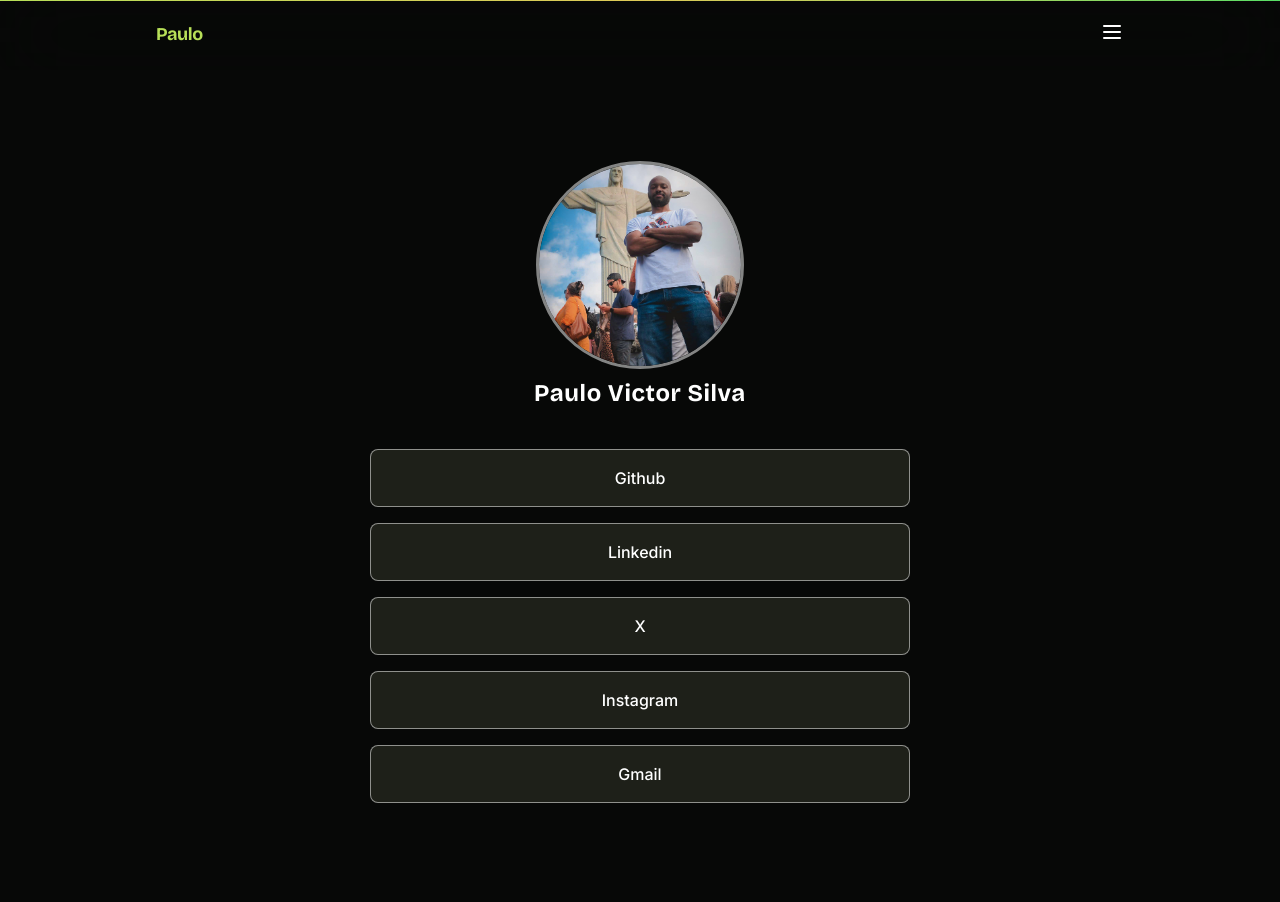
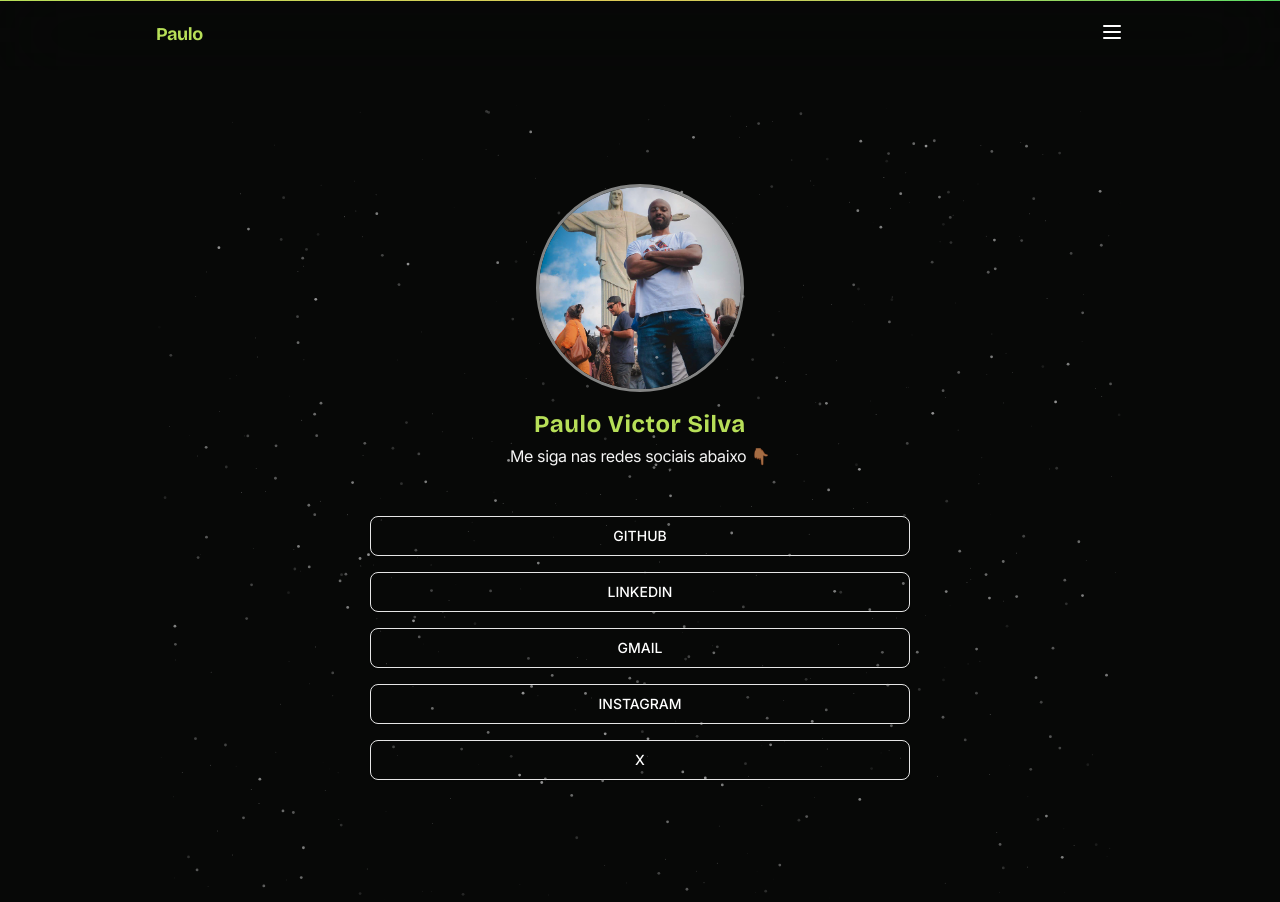
Before and after one commit to paulopbi/portfolio, a Next.js app: page /contato in a window 1280 px wide. Built offline with nearby package versions, Linux system fonts and the light colour scheme.

Commit message:
feat: add contact page

```diff
--- a/src/app/contato/page.tsx
+++ b/src/app/contato/page.tsx
@@ -1,39 +1,9 @@
-import Image from "next/image"
-import ContactPicture from "@/assets/images/picture_contact.jpg"
-
-import { contactsPageLinks } from "@/constants/contactConstants"
+import Contact from "@/sections/Contact"
 
 const ContactPage = () => {
   return (
     <section className="relative z-10 container flex min-h-dvh flex-col items-center justify-center">
-      {/* image */}
-      <div className="mx-auto mb-2 size-52 overflow-hidden rounded-full border-3 border-white/50">
-        <Image
-          src={ContactPicture}
-          alt="Foto do programador Paulo Victor no cristo redentor Rio de Janeiro"
-          width={208}
-          height={208}
-          className="h-full w-full object-cover object-center"
-        />
-      </div>
-
-      {/* name */}
-      <p className="subtitle mb-10 text-center">Paulo Victor Silva</p>
-
-      {/* links */}
-      <div className="mb-10 flex w-full max-w-[540px] flex-col items-center justify-center gap-4">
-        {contactsPageLinks.map((link) => (
-          <a
-            key={link.name}
-            href={link.href}
-            target="_blank"
-            rel="noreferrer"
-            className="bg-foreground inline-block w-full rounded-[8px] border border-white/50 px-6 py-4 text-center text-base font-medium capitalize"
-          >
-            {link.name}
-          </a>
-        ))}
-      </div>
+      <Contact />
     </section>
   )
 }
--- a/src/constants/contactConstants.ts
+++ b/src/constants/contactConstants.ts
@@ -1,7 +1,7 @@
 export const contactsPageLinks = [
   { href: "https://github.com/paulopbi", name: "github" },
   { href: "https://www.linkedin.com/in/paulopbi/", name: "linkedin" },
+  { href: "mailto:paulovictordev@gmail.com", name: "gmail" },
+  { href: "https://www.instagram.com/paulopbi_/", name: "instagram" },
   { href: "https://x.com/UflyDev", name: "X" },
-  { href: "https://www.instagram.com/paulopbi_/", name: "instagram" },
-  { href: "mailto:paulovictordev@gmail.com", name: "gmail" },
 ]
--- /dev/null
+++ b/src/sections/Contact.tsx
@@ -0,0 +1,56 @@
+import Image from "next/image"
+import React from "react"
+import ContactPicture from "@/assets/images/picture_contact.jpg"
+
+import { contactsPageLinks } from "@/constants/contactConstants"
+import { Button } from "@/components/ui/button"
+import { Particles } from "@/components/magicui/particles"
+const Contact = () => {
+  return (
+    <section className="relative z-10 container flex min-h-dvh flex-col items-center justify-center gap-2">
+      <Particles
+        className="absolute inset-0 z-0 h-full w-full"
+        quantity={290}
+        ease={120}
+        color="#ccc"
+        refresh
+      />
+
+      {/* image */}
+      <div className="mx-auto mb-2 size-52 overflow-hidden rounded-full border-3 border-white/50 duration-75 ease-in hover:scale-[1.1]">
+        <Image
+          src={ContactPicture}
+          alt="Foto do programador Paulo Victor no cristo redentor Rio de Janeiro"
+          width={208}
+          height={208}
+          className="h-full w-full object-cover object-center"
+        />
+      </div>
+
+      {/* texts */}
+      <div className="mb-10 inline-flex flex-col items-center justify-center gap-1">
+        <h6 className="subtitle text-brand">Paulo Victor Silva</h6>
+        <span className="description">Me siga nas redes sociais abaixo 👇🏾</span>
+      </div>
+
+      {/* links */}
+
+      <div className="mb-10 flex w-full max-w-[540px] flex-col items-center justify-center gap-4">
+        {contactsPageLinks.map((link) => (
+          <Button
+            asChild
+            key={link.name}
+            variant="outline"
+            className="min-h-[40px] w-full uppercase"
+          >
+            <a href={link.href} target="_blank" rel="noreferrer">
+              {link.name}
+            </a>
+          </Button>
+        ))}
+      </div>
+    </section>
+  )
+}
+
+export default Contact
```
